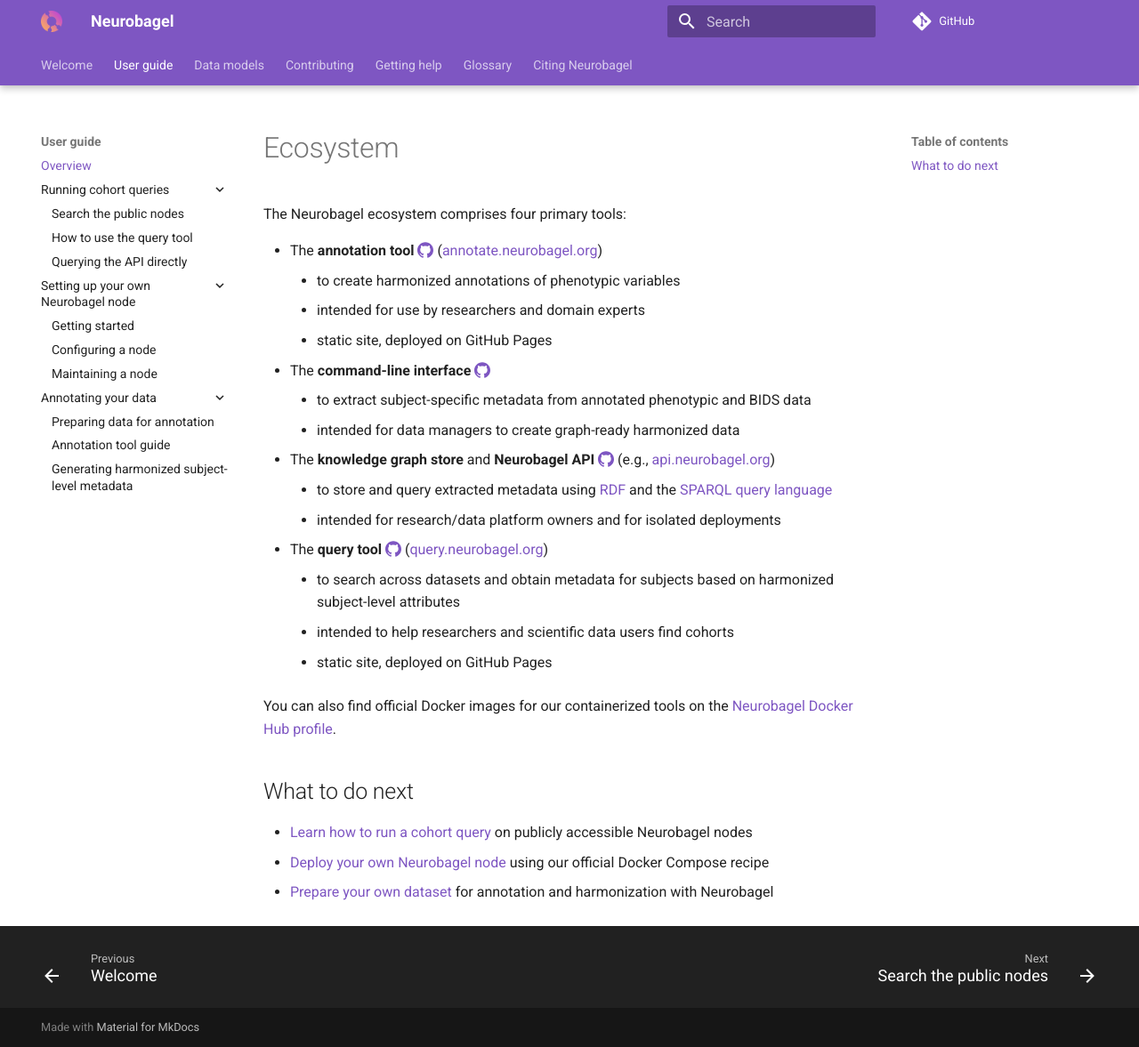
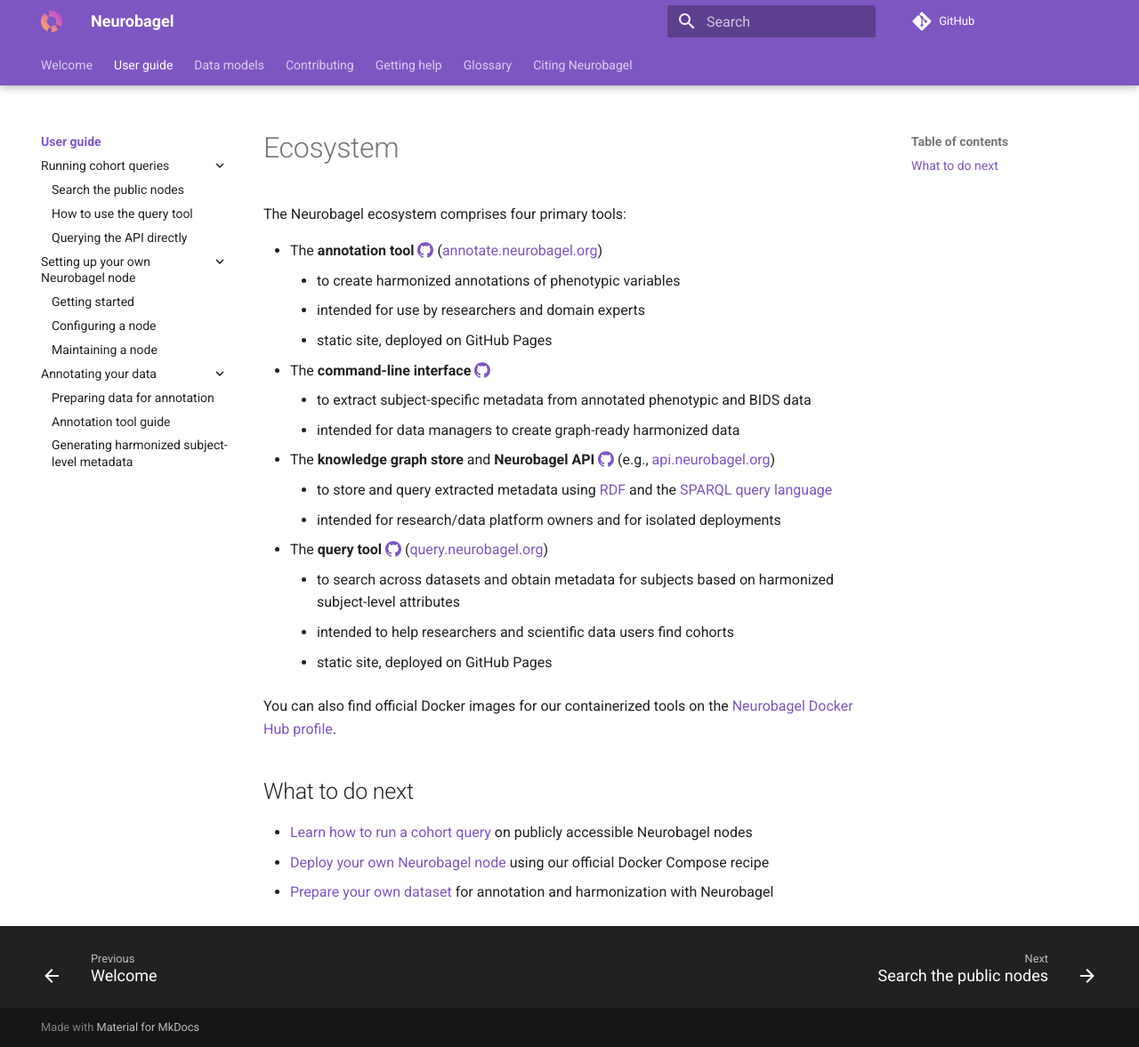
Before and after one commit to neurobagel/documentation, an MkDocs documentation site: the page built from docs/user_guide/index.md, in a window 1280 px wide and 1177 px high. Shown: the whole window at 89% size. Built offline with MkDocs 1.6.1 and Material for MkDocs 9.7.7, drawn with Linux system fonts in a browser that asks for light colours; comment, search, counter and statistics services are not loaded.

Commit message:
turn overview.md into section index

```diff
--- a/mkdocs.yml
+++ b/mkdocs.yml
@@ -24,7 +24,7 @@
 nav:
   - Welcome: "index.md"
   - User guide:
-    - Overview: "user_guide/overview.md"
+    - "user_guide/index.md"
     - Running cohort queries:
         - Search the public nodes: "user_guide/public_nodes.md"
         - How to use the query tool: "user_guide/query_tool.md"
```
Also changed, not shown: docs/user_guide/index.md (renamed from docs/user_guide/overview.md).
